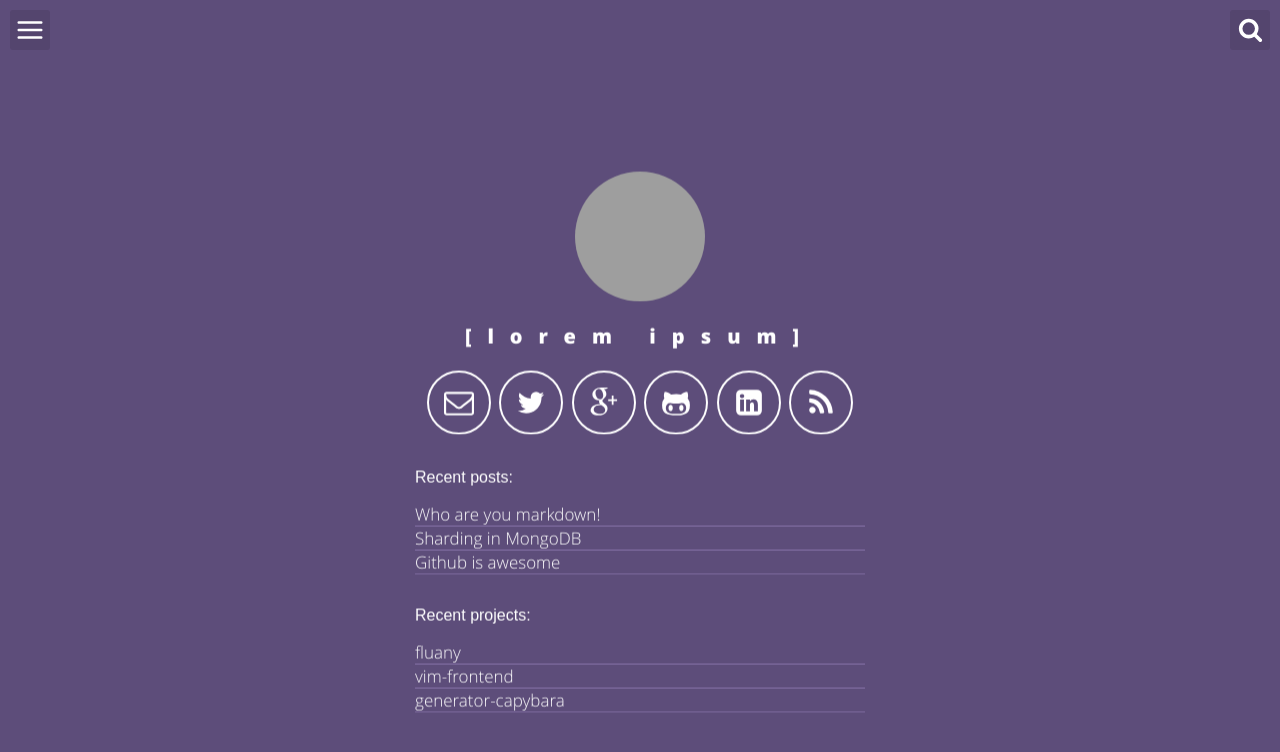
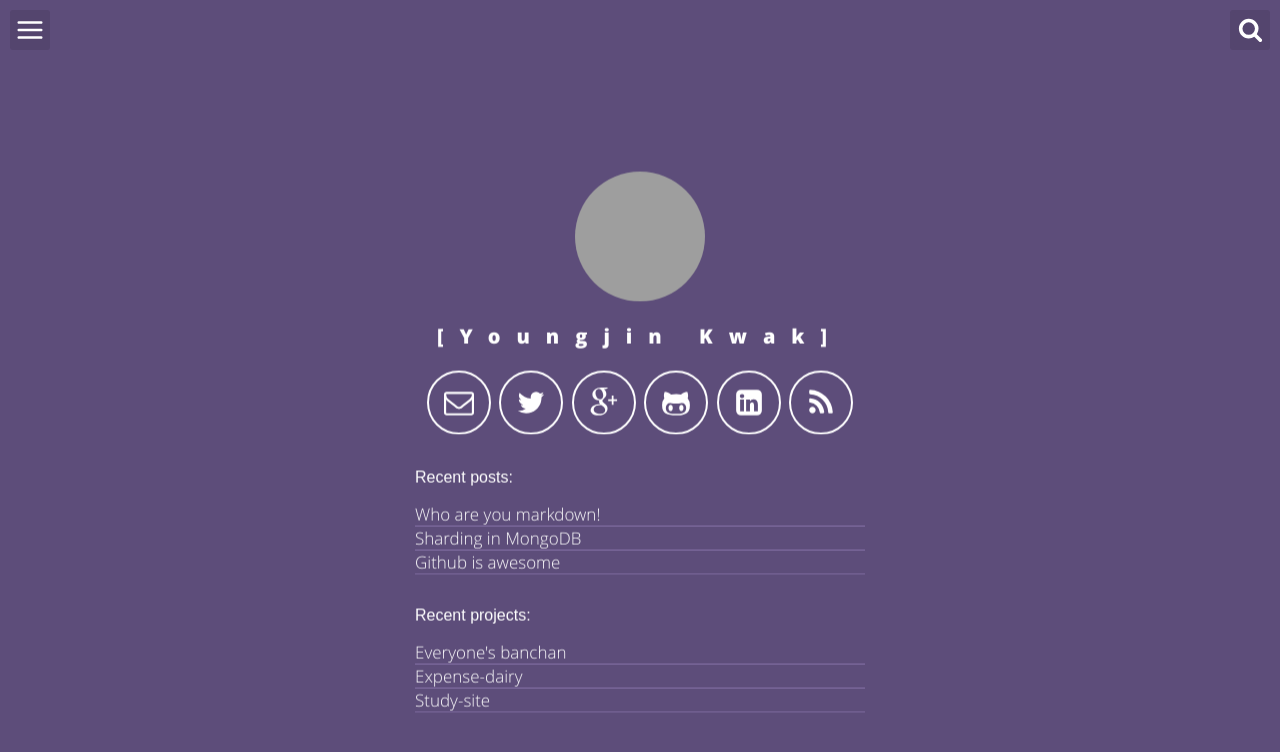
Before and after one commit to kkan0615/youngjin.github.io, a Jekyll site: the page built from index.html, in a window 1280 px wide. Shown: the top 752 px of the page. Built offline with Jekyll 4.4.1, drawn with Linux system fonts in a browser that asks for light colours; grey boxes are pictures that could not be loaded.

Commit message:
Update project list

```diff
--- a/_config.yml
+++ b/_config.yml
@@ -5,11 +5,11 @@ baseurl: "/youngjin.github.io" # for test: remove string '/space-jekyll-template
 url: "https://kkan0615.github.io/youngjin.github.io/" # for test: remove string 'http://victorvoid.github.io' to '' but in production: 'https://yourusername.github.io'
 
 # User settings
-username: lorem ipsum
-user_title: Lorem Ipsum - FrontEnd
-email: lorem.lorem@ipsum.com
+username: Youngjin Kwak
+user_title: Youngjin Kwak - FullStack, Software Developer
+email: kkan0615@gmail.com
 twitter_username: loremipsum
-github_username:  loremipsum
+github_username:  https://github.com/kkan0615
 gplus_username:  loremipsum
 linkedin_public_url: loremipsum # Example: For public profile 'www.linkedin.com/in/john-smith', 'john-smith' is your linkedin_public_url
 disqus_username: loremipsum
@@ -59,12 +59,14 @@ links:
 
 # projects in header index
 projects:
-  - name: fluany
-    url: https://github.com/fluany/fluany
-  - name: vim-frontend
-    url: https://github.com/victorvoid/vim-frontend
-  - name: generator-capybara
-    url: https://github.com/victorvoid/generator-capybara
+  - name: Everyone's banchan
+    url: https://github.com/kkan0615/Everyones-Banchan
+  - name: Expense-dairy
+    url: https://github.com/kkan0615/expense-diary
+  - name: Study-site
+    url: https://github.com/kkan0615/Study-Site
+  - name: Django-test
+    url: https://github.com/kkan0615/Django-Project
 
 # exclude my node related stuff
 exclude: ['package.json', 'src', 'node_modules']
```
